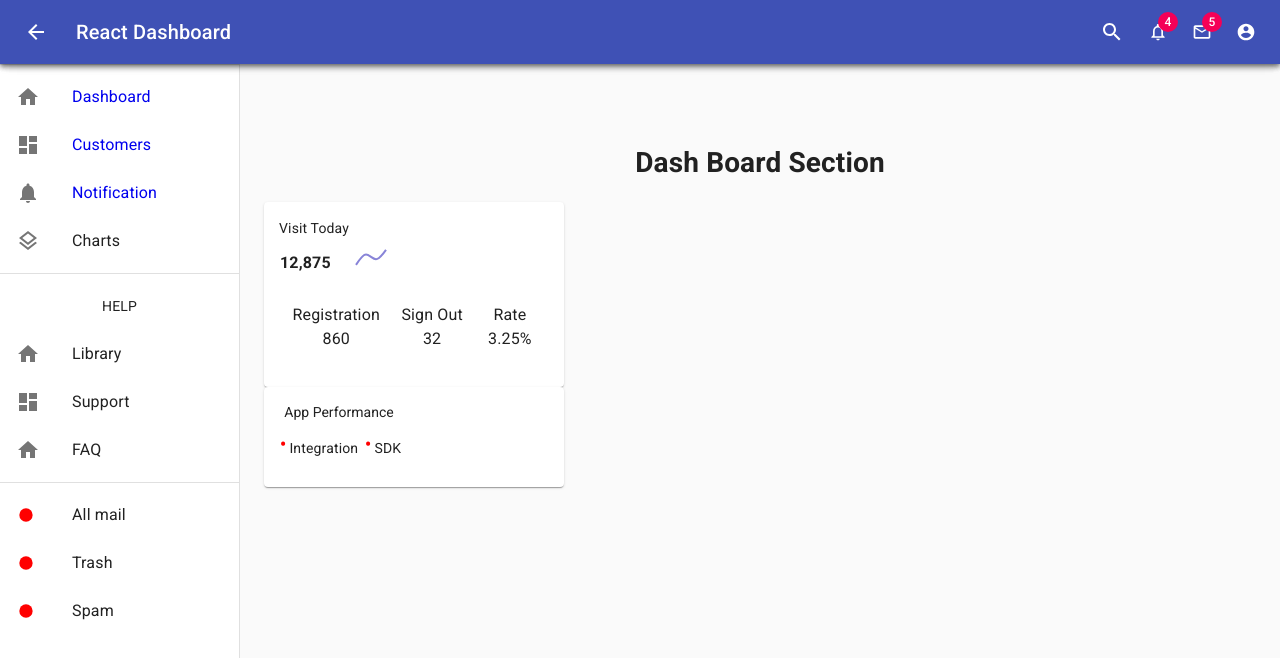
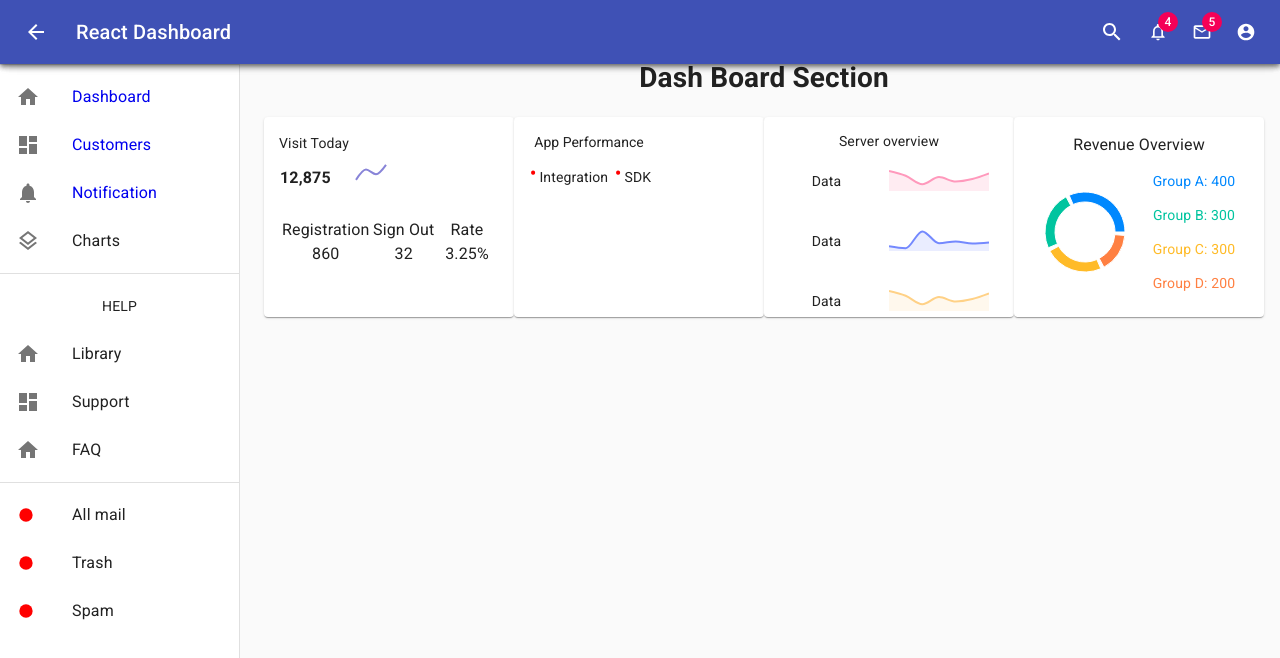
Before and after one commit to sojib-bd/react-dashboard, a React (Create React App) app: page /dashboard in a window 1280 px wide. Shown: the top 658 px of the page. Built offline with nearby package versions, Linux system fonts and the light colour scheme.

Commit message:
finish the upper 4 material cards

```diff
--- a/src/Components/Dashboard/Card1.js
+++ b/src/Components/Dashboard/Card1.js
@@ -9,7 +9,8 @@ import SingleLineStroke from './SingleLineStroke';
 
 const useStyles = makeStyles({
     root: {
-        width: 300,
+        width: 250,
+        height: 200
     },
     bullet: {
         display: 'inline-block',
@@ -31,7 +32,7 @@ export default function Card1() {
     return (
         <Card className={classes.root}>
             <CardContent >
-                <Typography className={classes.title} color="textPrimary" gutterBottom style={{ marginLeft: -200 }}>
+                <Typography className={classes.title} color="textPrimary" gutterBottom style={{ marginLeft: -150 }}>
                     Visit Today
                </Typography>
                 <div style={{ display: 'flex', alignItems: 'center' }}>
--- a/src/Components/Dashboard/Card2.js
+++ b/src/Components/Dashboard/Card2.js
@@ -8,7 +8,8 @@ import Typography from '@material-ui/core/Typography';
 
 const useStyles = makeStyles({
     root: {
-        width: 300,
+        width: 250,
+        height: 200
     },
     bullet: {
         display: 'inline-block',
@@ -31,7 +32,7 @@ export default function SimpleCard() {
 
     return (
         <Card className={classes.root}>
-            <CardContent style={{ marginLeft: -150 }}>
+            <CardContent style={{ marginLeft: -100 }}>
                 <Typography className={classes.title} color="textPrimary" gutterBottom variant='h5' component='h5'>
                     App Performance
         </Typography>
--- /dev/null
+++ b/src/Components/Dashboard/Card3.js
@@ -0,0 +1,64 @@
+import React from 'react';
+
+import {
+    AreaChart, Area, XAxis, YAxis, CartesianGrid, Tooltip,
+} from 'recharts';
+import { Card } from '@material-ui/core';
+import CardContent from '@material-ui/core/CardContent'
+
+const Card3 = () => {
+    const container = {
+        width: '250px',
+        height: '200px',
+        background: '#fff',
+
+        margin: 0,
+        padding: 0
+    }
+
+    const row1 = {
+        display: 'grid',
+        gridTemplateColumns: '1fr 1fr',
+        alignItems: 'center',
+        height: 60
+    }
+    const data = [
+        { name: 'Page A', uv: 4000, pv: 2400, amt: 2400 },
+        { name: 'Page B', uv: 3050, pv: 1398, amt: 2210 },
+        { name: 'Page C', uv: 1350, pv: 9800, amt: 2290 },
+        { name: 'Page D', uv: 2780, pv: 3908, amt: 2000 },
+        { name: 'Page E', uv: 1890, pv: 4800, amt: 2181 },
+        { name: 'Page F', uv: 2390, pv: 3800, amt: 2500 },
+        { name: 'Page G', uv: 3490, pv: 4300, amt: 2100 },
+    ];
+    return (
+        <Card style={container}>
+            <CardContent style={{ padding: 0, margin: 0 }}>
+                <p style={{ marginBottom: 0 }}>Server overview</p>
+                <div style={row1}>
+                    <p>Data</p>
+                    <AreaChart width={100} height={30} data={data}
+                        margin={{ top: 5, right: 0, left: 0, bottom: 5 }}>
+                        <Area type='monotone' dataKey='uv' stroke='#FF99BC' fill='#FFE0EA' strokeWidth={2} />
+                    </AreaChart>
+                </div>
+                <div style={row1}>
+                    <p>Data</p>
+                    <AreaChart width={100} height={30} data={data}
+                        margin={{ top: 5, right: 0, left: 0, bottom: 5 }}>
+                        <Area type='monotone' dataKey='pv' stroke='#7489FE' fill='#DDE2FF' strokeWidth={2} />
+                    </AreaChart>
+                </div>
+                <div style={row1}>
+                    <p>Data</p>
+                    <AreaChart width={100} height={30} data={data}
+                        margin={{ top: 5, right: 0, left: 0, bottom: 5 }}>
+                        <Area type='monotone' dataKey='uv' stroke='#FFD186' fill='#FFF3E1' strokeWidth={2} />
+                    </AreaChart>
+                </div>
+            </CardContent>
+        </Card>
+    );
+};
+
+export default Card3;
--- /dev/null
+++ b/src/Components/Dashboard/Card4.js
@@ -0,0 +1,69 @@
+import React from 'react';
+import { Card, Typography } from '@material-ui/core';
+import CardContent from '@material-ui/core/CardContent';
+import {
+    PieChart, Pie, Sector, Cell,
+} from 'recharts';
+
+const Card4 = () => {
+    const container = {
+        width: '250px',
+        height: '200px',
+        background: '#fff',
+
+        margin: 0,
+        padding: 0
+    }
+
+    const display = {
+
+        display: 'grid',
+        gridTemplateColumns: '1fr 1fr'
+    }
+
+    const data = [{ name: 'Group A', value: 400 }, { name: 'Group B', value: 300 },
+    { name: 'Group C', value: 300 }, { name: 'Group D', value: 200 }];
+    const COLORS = ['#0088FE', '#00C49F', '#FFBB28', '#FF8042'];
+
+
+    const RADIAN = Math.PI / 180;
+    return (
+        <Card style={container}>
+            <CardContent>
+                <Typography style={{ marginBottom: 0 }}>
+                    Revenue Overview
+                </Typography>
+                <div style={display}>
+
+                    <PieChart width={110} height={125}>
+                        <Pie
+                            data={data}
+                            cx={50}
+                            cy={70}
+                            innerRadius={30}
+                            outerRadius={40}
+                            fill="#8884d8"
+                            paddingAngle={5}
+                        >
+
+                            {
+                                data.map((entry, index) => <Cell fill={COLORS[index % COLORS.length]} />)
+                            }
+                        </Pie>
+                    </PieChart>
+                    <div>
+
+                        {data.map((x, index) => {
+                            const value = <p style={{ color: COLORS[index % COLORS.length] }}>{x.name}: {x.value}</p>;
+                            return value;
+                        })}
+                    </div>
+
+                </div>
+
+            </CardContent>
+        </Card>
+    );
+};
+
+export default Card4;
--- a/src/Components/Dashboard/Dashboard.js
+++ b/src/Components/Dashboard/Dashboard.js
@@ -1,13 +1,23 @@
 import React from 'react';
 import Card1 from './Card1';
 import Card2 from './Card2'
+import Card3 from './Card3';
+import Card4 from './Card4';
 
 const Dashboard = () => {
+    const cardDisplay = {
+        display: 'grid',
+        gridTemplateColumns: 'repeat(4,1fr)'
+    }
     return (
         <div>
             <h1>Dash Board Section</h1>
-            <Card1 />
-            <Card2 />
+            <div style={cardDisplay}>
+                <Card1 />
+                <Card2 />
+                <Card3 />
+                <Card4 />
+            </div>
         </div>
     );
 };
--- a/src/Components/SideBar/SideBar.js
+++ b/src/Components/SideBar/SideBar.js
@@ -189,7 +189,7 @@ function ResponsiveDrawer(props) {
                         </Drawer>
                     </Hidden>
                 </nav>
-                <main className={classes.content} style={{ marginTop: '100px' }}>
+                <main className={classes.content} style={{ marginTop: '15px' }}>
                     <Switch>
                         <Route path='/dashboard'>
                             <Dashboard />
```
